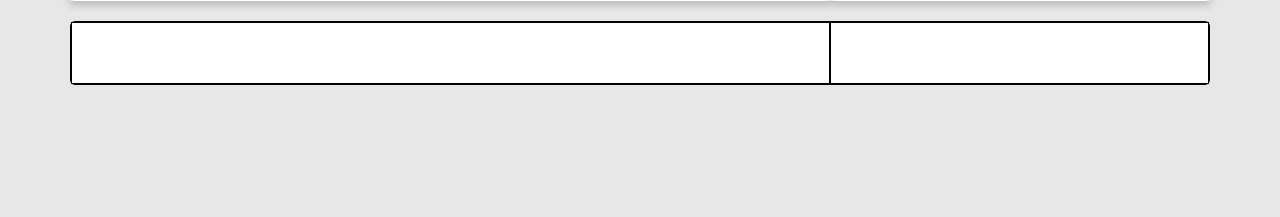
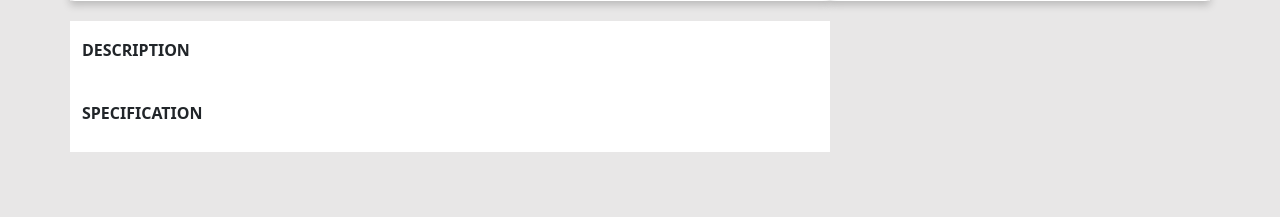
Before and after one commit to Panther-12/LaptopFinds, a Django app: page /site/product/1 in a window 1280 px wide. Shown: the part 583-800 px from the top of the page. Run offline with Django 4.2, Linux system fonts and the light colour scheme; data that the repository does not hold is empty; some libraries are stand-ins or nearby versions.

Commit message:
logo and description section

```diff
--- a/frontend/forms.py
+++ b/frontend/forms.py
@@ -7,14 +7,16 @@ from django.contrib.auth.models import User
 
 class NewUserForm(UserCreationForm):
 	email = forms.EmailField(required=True)
+	phone_number = forms.CharField(required=True)
 
 	class Meta:
 		model = User
-		fields = ("username", "email", "password1", "password2")
+		fields = ("username", "email", "last_name", "password1", "password2")
 
 	def save(self, commit=True):
 		user = super(NewUserForm, self).save(commit=False)
 		user.email = self.cleaned_data['email']
+		user.phone_number = self.cleaned_data['last_name']
 		if commit:
 			user.save()
 		return user
--- a/frontend/templates/cart.html
+++ b/frontend/templates/cart.html
@@ -34,7 +34,7 @@
                                 <a class="btn btn-success" id="basic-addon2" href="/site/add-product/{{ item.cart_id }}">+</a>
                             </div>
                         </div>
-                        <a class="badge11 bg-danger" id="basic-addon3" href="/site/deleteCartItem/{{ item.cart_id }}" style="text-decoration: none;">Delete</a>
+                        <a class="p-2" id="basic-addon3" href="/site/deleteCartItem/{{ item.cart_id }}" style="text-decoration: none;"><img src="{% static 'img/Delete.png' %}" style="width:25px; height:25px;"/></a>
                     </div>
                 </div>
                 {% endfor %}
--- a/frontend/templates/product.html
+++ b/frontend/templates/product.html
@@ -89,13 +89,17 @@
             </div>
         </div>
 
-        <div class="row" id="product-details" style="border:1px solid black;  background-color:white;">
-            <div class="col-8" style="border:1px solid black;">
-                <div class="row" id="description"></div>
-                <div class="row" id="specification"></div>
+        <div class="row" id="product-details" >
+            <div class="col-8" style="background-color:white;">
+                <div class="row" id="description">
+                    <h6><strong>DESCRIPTION</strong></h6>
+                    <p>{{ product.description }}</p>
+                </div>
+                <div class="row" id="specification">
+                    <h6><strong>SPECIFICATION</strong></h6>
+                </div>
                 <div class="row" id="more_from_vendor"></div>
             </div>
-            <div class="col-4" style="border:1px solid black;"></div>
         </div>
     </div>
 </section>
```
Also changed, not shown: frontend/templates/partials/_footer.html (+5 -5 lines), frontend/static/img/Delete.png (added), frontend/static/img/GitHub.png (added), frontend/static/img/LinkedIn.png, frontend/static/img/Twitter.png, frontend/static/img/Upwork.png (added), frontend/static/img/Website.png (added).
